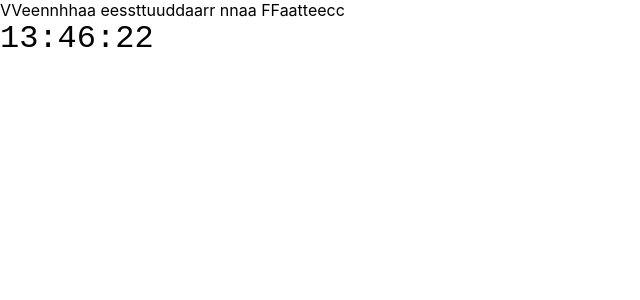
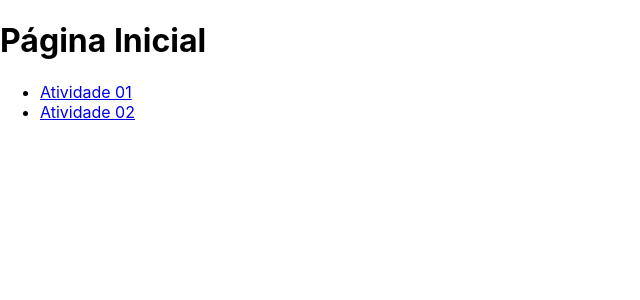
Before and after one commit to hnuke/reactLabSoftware, a React (Create React App) app: page / in a window 1280 px wide. Shown: the top 300 px of the page, without its empty margins (0-640 px from the left). Built offline with nearby package versions, Linux system fonts and the light colour scheme.

Commit message:
Atividade 01

```diff
--- a/package.json
+++ b/package.json
@@ -8,6 +8,7 @@
     "@testing-library/user-event": "^13.5.0",
     "react": "^18.2.0",
     "react-dom": "^18.2.0",
+    "react-router-dom": "^7.5.1",
     "react-scripts": "5.0.1",
     "web-vitals": "^2.1.4"
   },
--- a/public/index.html
+++ b/public/index.html
@@ -24,7 +24,7 @@
       work correctly both with client-side routing and a non-root public URL.
       Learn how to configure a non-root public URL by running `npm run build`.
     -->
-    <title>Standy ready for my arrival</title>
+    <title>React App</title>
   </head>
   <body>
     <noscript>You need to enable JavaScript to run this app.</noscript>
@@ -39,6 +39,5 @@
       To begin the development, run `npm start` or `yarn start`.
       To create a production bundle, use `npm run build` or `yarn build`.
     -->
-
   </body>
 </html>
--- a/src/App.css
+++ b/src/App.css
@@ -14,18 +14,18 @@
 }
 
 .App-header {
-  background-color: #b0408e;
+  background-color: #282c34;
   min-height: 100vh;
   display: flex;
   flex-direction: column;
   align-items: center;
   justify-content: center;
   font-size: calc(10px + 2vmin);
-  color: rgb(255, 0, 162);
+  color: white;
 }
 
 .App-link {
-  color: #ff00b3;
+  color: #61dafb;
 }
 
 @keyframes App-logo-spin {
--- a/src/App.js
+++ b/src/App.js
@@ -1,24 +1,9 @@
-import logo from './logo.svg';
+import MinhasRotas from './minhasRotas';
 import './App.css';
 
 function App() {
   return (
-    <div className="App">
-      <header className="App-header">
-        <img src={logo} className="App-logo" alt="logo" />
-        <p>
-          This planet <code>isn't</code> your to conquer.
-        </p>
-        <a
-          className="App-link"
-          href="https://reactjs.org"
-          target="_blank"
-          rel="noopener noreferrer"
-        >
-          Learn React
-        </a>
-      </header>
-    </div>
+    <MinhasRotas/>
   );
 }
 
--- /dev/null
+++ b/src/Atv01.js
@@ -0,0 +1,15 @@
+import {Link} from "react-router-dom";
+import Letreiro from "./Letreiro";
+import Relogio from "./Relogio";
+
+
+export default function Atv01() {
+    return (
+        <>
+        <h1>Atividade 01</h1>
+        <Letreiro/>
+        <Relogio/>
+        <Link to="/">Voltar</Link>
+        </>
+    );
+}
--- /dev/null
+++ b/src/Atv02.js
@@ -0,0 +1,13 @@
+import {Link} from "react-router-dom";
+
+
+
+export default function Atv02() {
+    return (
+        <>
+        <h1>Atividade 02</h1>
+
+        <Link to="/">Voltar</Link>
+        </>
+    );
+}
--- /dev/null
+++ b/src/Home.js
@@ -0,0 +1,22 @@
+import React from 'react';
+import { Link } from 'react-router-dom';
+
+const Home = () =>{
+    return (
+        <div>
+            <h1>Página Inicial</h1>
+            <nav>
+                <ul>
+                    <li>
+                        <Link to="/Atv01">Atividade 01</Link>
+                    </li>
+                    <li>
+                        <Link to="/Atv02">Atividade 02</Link>
+                    </li>
+                </ul>
+            </nav>
+        </div>
+    );
+}
+
+export default Home;
--- a/src/Letreiro.js
+++ b/src/Letreiro.js
@@ -1,4 +1,3 @@
-import './Letreiro.css';
 import { useEffect } from "react";
 
 export default function Letreiro() {
--- a/src/Relogio.js
+++ b/src/Relogio.js
@@ -1,4 +1,3 @@
-import './Relogio.css';
 
 import { useEffect } from "react";
 
--- a/src/index.js
+++ b/src/index.js
@@ -3,14 +3,11 @@
 import './index.css';
 import App from './App';
 import reportWebVitals from './reportWebVitals';
-import Letreiro from './Letreiro';
-import Relogio from './Relogio';
 
 const root = ReactDOM.createRoot(document.getElementById('root'));
 root.render(
   <React.StrictMode>
-    <Letreiro/>
-    <Relogio/>
+    <App />
   </React.StrictMode>
 );
 
--- /dev/null
+++ b/src/minhasRotas.js
@@ -0,0 +1,18 @@
+import { BrowserRouter, Route, Routes } from "react-router-dom";
+
+import Home from "./Home";
+import Atv01 from "./Atv01";
+import Atv02 from "./Atv02";
+
+
+export default function minhasRotas(){
+    return(
+        <BrowserRouter>
+        <Routes>
+            <Route path="/" element={<Home />}/>
+            <Route path="/atv01" element={<Atv01 />}/>
+            <Route path="/atv02" element={<Atv02 />}/>
+        </Routes>
+        </BrowserRouter>
+    );
+}
```
Also changed, not shown: 1 other file (tests, documents, lock files or other folders).
